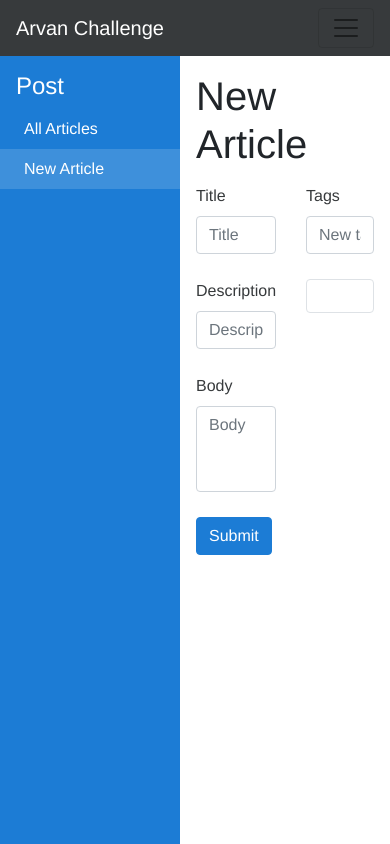
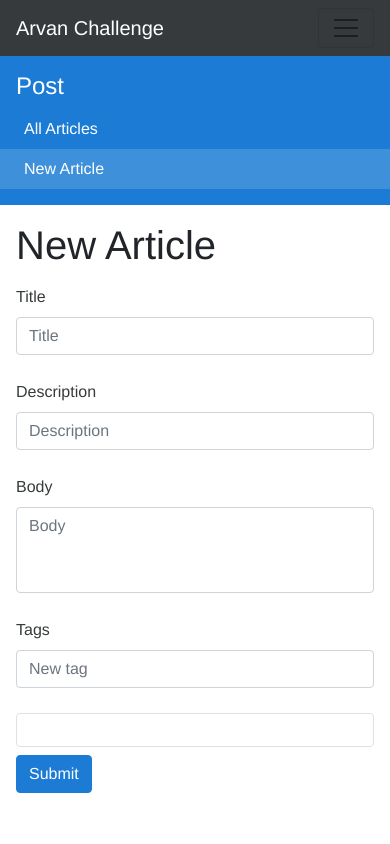
Before and after one commit to yasamanmansouri76/Dashboard-Blog, a Vue app: page /articles/add in a window 390 px wide. Built offline with nearby package versions, Linux system fonts and the light colour scheme; no server answers.

Commit message:
Fix dashboard responsive design

```diff
--- a/src/components/posts/post-form.vue
+++ b/src/components/posts/post-form.vue
@@ -2,7 +2,7 @@
   <div class="post-form">
     <b-form class="my-form">
       <b-row>
-        <b-col col lg="8" sm="12">
+        <b-col lg="8" sm="12">
           <b-form-group label="Title" label-for="title">
             <b-form-input
               id="title"
@@ -45,11 +45,16 @@
             <form-error :errors-text="errors.collect('body')" />
           </b-form-group>
         </b-col>
-        <b-col col lg="4" sm="12">
+        <b-col lg="4" sm="12">
           <tag-list-view v-model="post" />
         </b-col>
       </b-row>
-      <b-button variant="primary" :disabled="loadingBtn" @click="handleSubmit">
+      <b-button
+        class="mt-2"
+        variant="primary"
+        :disabled="loadingBtn"
+        @click="handleSubmit"
+      >
         Submit
       </b-button>
     </b-form>
--- a/src/components/posts/posts-list.vue
+++ b/src/components/posts/posts-list.vue
@@ -6,7 +6,10 @@
       :thead-class="'bg-lighten-grey'"
       :busy="isLoading"
       :fields="fields"
+      :responsive="true"
       primary-key="slug"
+      sticky-header="530px"
+      head-variant="light"
     >
       <template #head(index)> # </template>
       <template #head(taList)> Tags </template>
--- a/src/layouts/index.vue
+++ b/src/layouts/index.vue
@@ -1,11 +1,11 @@
 <template>
   <div class="h-100 d-flex flex-column">
     <top-nav />
-    <div class="d-flex h-100">
-      <b-col col lg="2" class="p-0">
+    <div class="d-flex h-100 flex-xl-row flex-column">
+      <b-col xl="2" lg="12" class="p-0">
         <side-bar />
       </b-col>
-      <b-col col lg="10">
+      <b-col xl="10" lg="12">
         <slot />
       </b-col>
     </div>
--- a/src/views/articles/index.vue
+++ b/src/views/articles/index.vue
@@ -1,10 +1,10 @@
 <template>
-  <b-row class="h-100 p-3 flex-column">
+  <b-col lg="12" class="h-100 p-3 post-list-view">
     <h1 class="mb-3">All Posts</h1>
     <div v-if="isLoadingPage" class="text-center">
       <b-spinner variant="primary" label="Text Centered"></b-spinner>
     </div>
-    <div v-else>
+    <div v-else class="table-container">
       <posts-list
         :posts="posts"
         :is-loading="isLoadingPosts"
@@ -17,6 +17,7 @@
         :number-of-pages="numberOfPages"
         use-router
         align="center"
+        class="pb-0"
       ></b-pagination-nav>
     </div>
     <b-modal
@@ -40,7 +41,7 @@
         </b-button>
       </template>
     </b-modal>
-  </b-row>
+  </b-col>
 </template>
 
 <script>
@@ -90,6 +91,7 @@ export default {
       };
       this.getArticles(payload).then((response) => {
         this.posts = response.articles;
+        this.posts = this.posts.concat(...this.posts);
         this.isLoadingPosts = false;
         this.isLoadingPage = false;
       });
@@ -128,3 +130,13 @@ export default {
   },
 };
 </script>
+<style lang="scss">
+.post-list-view {
+  h1 {
+    height: 6%;
+  }
+  .table-container {
+    height: 87%;
+  }
+}
+</style>
```
